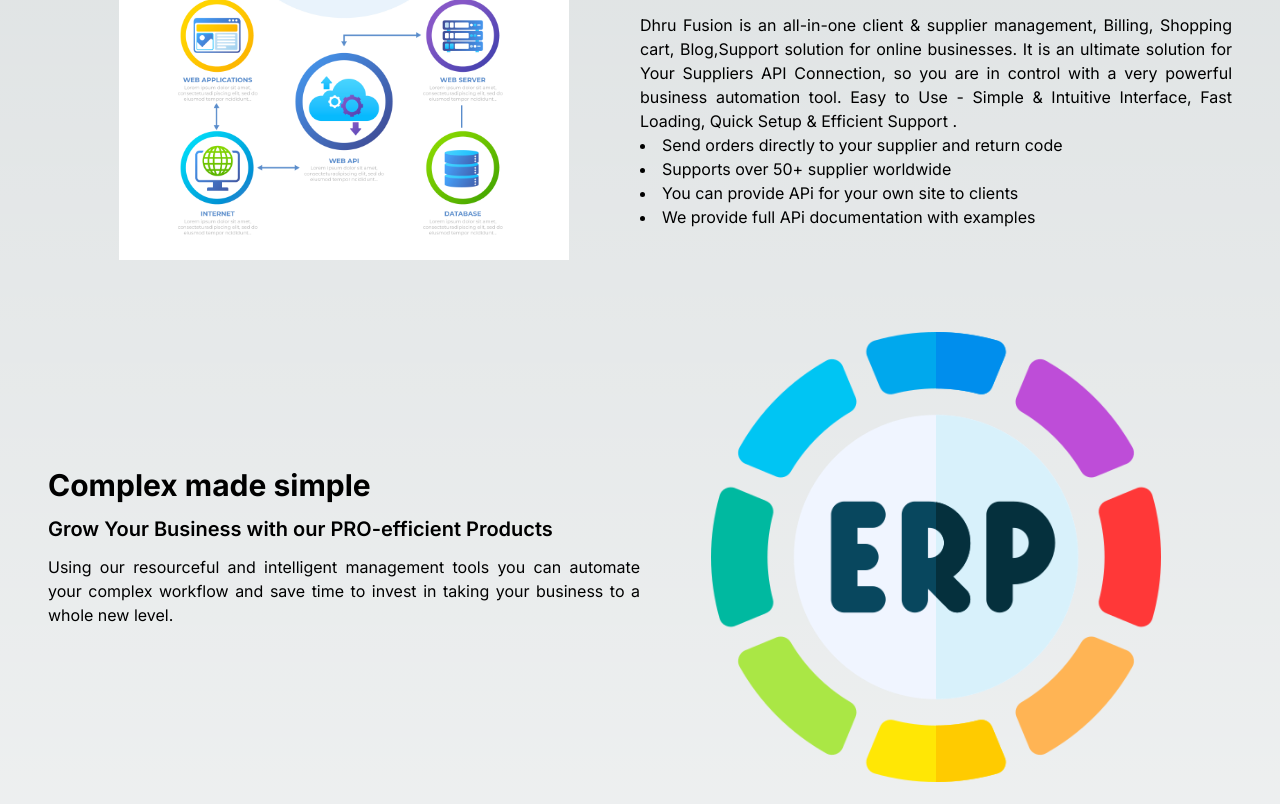
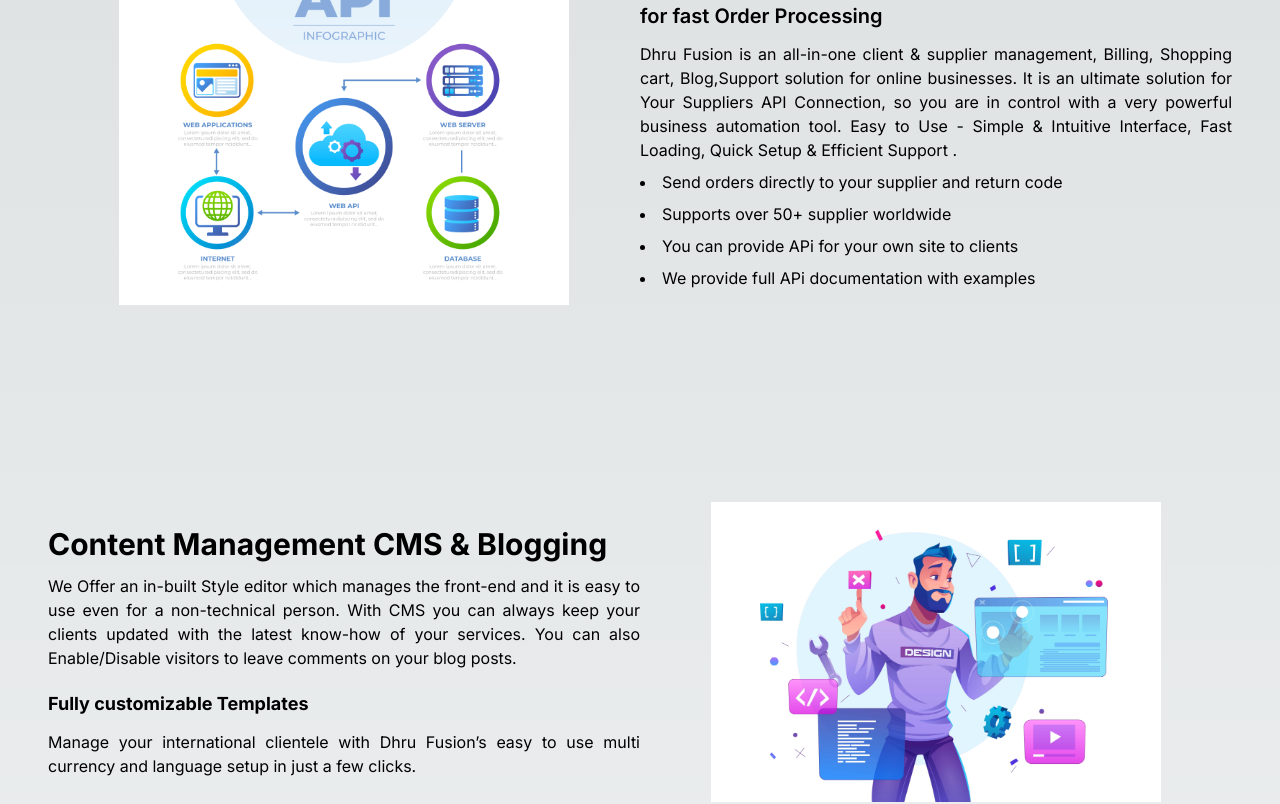
Before and after one commit to mrrased/duck-client, a Next.js app: page /products in a window 1280 px wide. Shown: the part 720-1524 px from the top of the page. Built offline with nearby package versions, Linux system fonts and the light colour scheme.

Commit message:
upgrade product page image

```diff
--- a/src/app/products/page.tsx
+++ b/src/app/products/page.tsx
@@ -7,6 +7,7 @@
 import erp from './../../assets/erp.png';
 import support from './../../assets/support1.jpg';
 import api from './../../assets/api.jpg';
+import cms from './../../assets/cms1.jpg';
 
 const index = () => {
     return (
@@ -24,7 +25,7 @@
                     bt='Getting Started'
                 />
 
-                <div className='my-10' ></div>
+                <div className='my-20' ></div>
                 <ProductSection
                     title='APi Automation'
                     subHSide='b'
@@ -35,15 +36,19 @@
                     imgSide='l'
                 />
 
-                <div className='my-10' ></div>
+                <div className='my-40' ></div>
                 <ProductSection
-                    title='Complex made simple'
-                    subHSide='b'
+                    title='Content Management CMS & Blogging'
+                    sTitle='Fully customizable Templates'
+                    subHSide='n'
                     subHead='Grow Your Business with our PRO-efficient Products'
-                    textBody={['Using our resourceful and intelligent management tools you can automate your complex workflow and save time to invest in taking your business to a whole new level.']}
-                    imgUrl={erp}
+                    textBody={['We Offer an in-built Style editor which manages the front-end and it is easy to use even for a non-technical person. With CMS you can always keep your clients updated with the latest know-how of your services. You can also Enable/Disable visitors to leave comments on your blog posts.']}
+                    sTextBody={['Manage your international clientele with Dhru Fusion’s easy to use multi currency and language setup in just a few clicks.']}
+                    imgUrl={cms}
                     imgSide='r'
                 />
+
+                <div className='my-40' ></div>
                 <ProductSection
                     title='Ingenius Utilities'
                     subHSide='b'
@@ -53,6 +58,8 @@
                     imgUrl={erp}
                     imgSide='l'
                 />
+
+                <div className='my-40' ></div>
                 <ProductSection
                     title='Supporting your client'
                     sTitle='Multiple Currency and Language'
@@ -63,6 +70,8 @@
                     imgUrl={support}
                     imgSide='r'
                 />
+
+                <div className='my-40' ></div>
                 <ProductSection
                     title='Security First'
                     subHSide='b'
--- /dev/null
+++ b/src/app/services/page.tsx
@@ -0,0 +1,13 @@
+import NavigationBar from '@/components/shared/navigationBar/NavigationBar';
+import React from 'react';
+
+const page = () => {
+    return (
+        <div className='page-root'>
+            <NavigationBar />
+            <h1>service page</h1>
+        </div>
+    );
+};
+
+export default page;
--- a/src/components/Product/ProductSection.tsx
+++ b/src/components/Product/ProductSection.tsx
@@ -5,7 +5,7 @@
     title: string,
     sTitle?: string,
     sTextBody?: string[],
-    subHSide: 't' | 'b',
+    subHSide: 't' | 'b' | 'n',
     subHead?: string,
     textBody: string[],
     textList?: string[],
@@ -23,9 +23,9 @@
                     <h1 className='text-3xl font-bold mb-3 ' >{title}</h1>
                     <h4 className={`text-xl font-semibold mb-3 ${subHead ? subHSide === 'b' ? 'block' : 'hidden' : ''}`} >{subHead}</h4>
                     {textBody.length ? textBody.map((each, i) => (<p key={i} className=' text-justify' >{each}</p>)) : null}
-                    {textList ? textList.map((list, i) => <li key={i}>{list}</li>) : null}
+                    {textList ? textList.map((list, i) => <li key={i} className='my-2'>{list}</li>) : null}
                     <button className={`${bt ? 'px-6 py-2.5 mt-3 bg-[#00c5f2] text-white rounded-full hover:rounded-none transition duration-700' : "hidden"}`}>{bt}</button>
-                    <h1 className='text-3xl font-bold mb-3 mt-5'>{sTitle}</h1>
+                    <h1 className='text-lg font-bold mb-3 mt-5'>{sTitle}</h1>
                     <p className={`text-justify ${sTextBody ? 'block' : 'hidden'}`} >{sTextBody}</p>
                 </div>
                 <div className='w-1/2 flex justify-around items-center' >
```
Also changed, not shown: src/assets/cms.jpg (added), src/assets/cms1.jpg (added).
